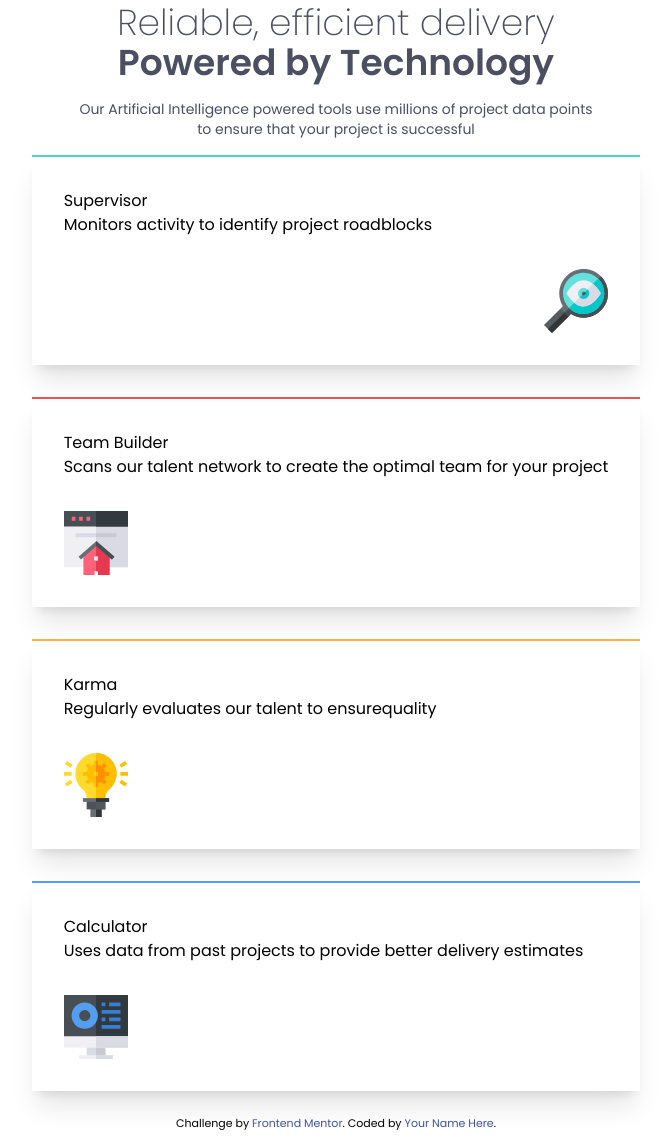
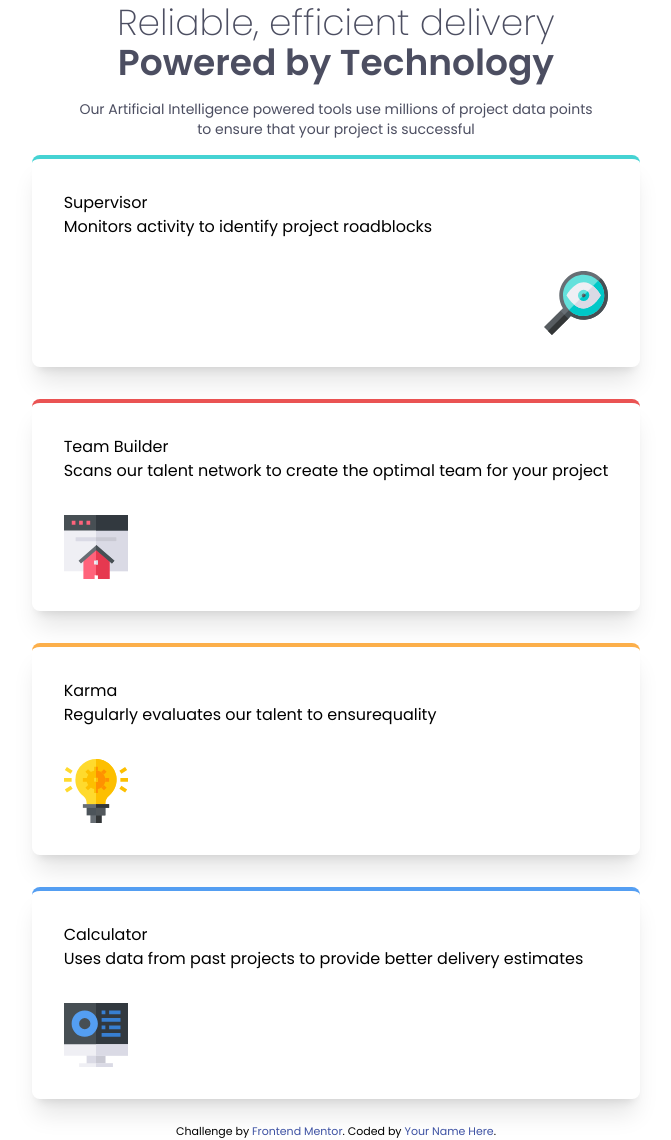
Before and after one commit to okutewonah/fm-four-card-feature-section, a website: page index.html in a window 1280 px wide. Shown: the part 21-1161 px from the top of the page, without its empty margins (304-975 px from the left). Drawn offline with Linux system fonts and the light colour scheme.

Commit message:
cards, borders

```diff
--- a/index.html
+++ b/index.html
@@ -45,7 +45,9 @@
         </div>
       </section>
       <section class="grid gap-8">
-        <div class="grid gap-8 border-t-2 border-t-cyan shadow-xl p-8">
+        <div
+          class="grid gap-8 border-t-4 rounded-lg border-t-cyan shadow-xl p-8"
+        >
           <div>
             <h2>Supervisor</h2>
             <p>Monitors activity to identify project roadblocks</p>
@@ -58,7 +60,9 @@
           </div>
         </div>
         <div class="grid gap-8">
-          <div class="grid gap-8 border-t-2 border-t-red shadow-xl p-8">
+          <div
+            class="grid gap-8 border-t-4 rounded-lg border-t-red shadow-xl p-8"
+          >
             <div>
               <h2>Team Builder</h2>
               <p>
@@ -73,7 +77,9 @@
               />
             </div>
           </div>
-          <div class="grid gap-8 border-t-2 border-t-orange shadow-xl p-8">
+          <div
+            class="grid gap-8 border-t-4 rounded-lg border-t-orange shadow-xl p-8"
+          >
             <div>
               <h2>Karma</h2>
               <p>Regularly evaluates our talent to ensurequality</p>
@@ -83,7 +89,9 @@
             </div>
           </div>
         </div>
-        <div class="grid gap-8 border-t-2 border-t-blue shadow-xl p-8">
+        <div
+          class="grid gap-8 border-t-4 rounded-lg border-t-blue shadow-xl p-8"
+        >
           <div>
             <h2>Calculator</h2>
             <p>
```
Also changed, not shown: assets/css/output.css.
